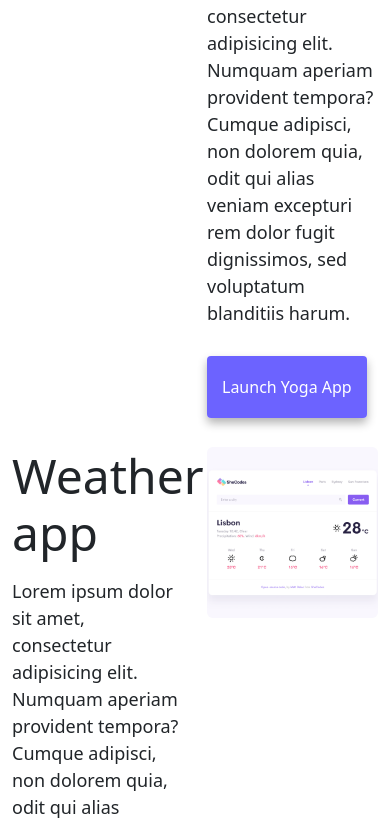
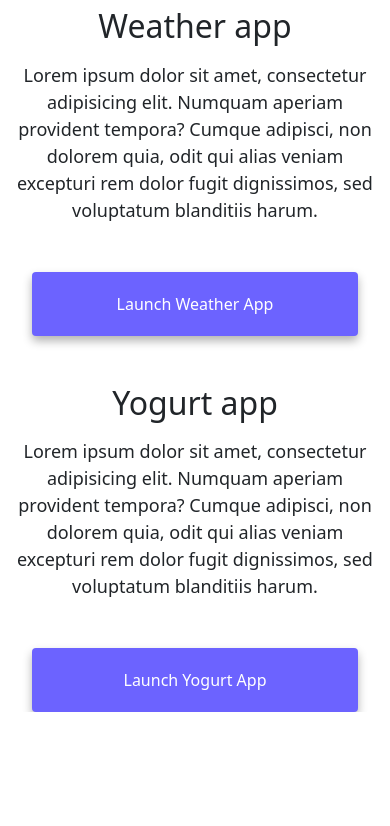
Before and after one commit to ajovicic019/portfolio-project, a plain HTML site: page index.html in a window 390 px wide. Shown: the part 822-1648 px from the top of the page. After the commit the page ends 1534 px from the top, so only its background shows below. Drawn offline with nearby package versions, Linux system fonts and the light colour scheme.

Commit message:
Made it mobile responsive

```diff
--- a/index.html
+++ b/index.html
@@ -81,14 +81,14 @@
     </div>
     <div class="container">
       <div class="row mt-5">
-        <div class="col-6">
+        <div class="col-6 none">
           <img
             src="images/yoga.png"
-            class="img-fluid rounded"
+            class="img-fluid rounded d-none d-sm-block"
             alt="Lady doing Yoga"
           />
         </div>
-        <div class="col-6">
+        <div class="col-6 center">
           <h2 class="mb-3">Yoga app</h2>
           <p>
             Lorem ipsum dolor sit amet, consectetur adipisicing elit. Numquam
@@ -97,14 +97,17 @@
             voluptatum blanditiis harum.
           </p>
           <div class="mt-5">
-            <a href="#" class="primary-link" title="Launch Yoga app"
+            <a
+              href="#"
+              class="primary-link button-center"
+              title="Launch Yoga app"
               >Launch Yoga App</a
             >
           </div>
         </div>
       </div>
       <div class="row mt-5">
-        <div class="col-6">
+        <div class="col-6 center">
           <h2 class="mb-3">Weather app</h2>
           <p>
             Lorem ipsum dolor sit amet, consectetur adipisicing elit. Numquam
@@ -113,28 +116,31 @@
             voluptatum blanditiis harum.
           </p>
           <div class="mt-5">
-            <a href="#" class="primary-link" title="Launch Weather app"
+            <a
+              href="#"
+              class="primary-link button-center"
+              title="Launch Weather app"
               >Launch Weather App</a
             >
           </div>
         </div>
-        <div class="col-6">
+        <div class="col-6 none">
           <img
             src="images/weather.png"
-            class="img-fluid rounded"
-            alt="weather forcast"
+            class="img-fluid rounded d-none d-sm-block"
+            alt="Weather forcast"
           />
         </div>
       </div>
       <div class="row mt-5">
-        <div class="col-6">
+        <div class="col-6 none">
           <img
             src="images/yogurt.png"
-            class="img-fluid rounded"
+            class="img-fluid rounded d-none d-sm-block"
             alt="Greek yogurt in a glass"
           />
         </div>
-        <div class="col-6">
+        <div class="col-6 center">
           <h2 class="mb-3">Yogurt app</h2>
           <p>
             Lorem ipsum dolor sit amet, consectetur adipisicing elit. Numquam
@@ -143,7 +149,10 @@
             voluptatum blanditiis harum.
           </p>
           <div class="mt-5">
-            <a href="#" class="primary-link" title="Launch Yogurt app"
+            <a
+              href="#"
+              class="primary-link button-center"
+              title="Launch Yogurt app"
               >Launch Yogurt App</a
             >
           </div>
--- a/style.css
+++ b/style.css
@@ -80,3 +80,27 @@ p {
 .email-link:hover {
   text-decoration: underline;
 }
+@media (max-width: 576px) {
+  h1 {
+    font-size: 42px;
+    line-height: 1.5;
+  }
+  h2 {
+    font-size: 32px;
+    text-align: center;
+  }
+  p {
+    text-align: center;
+  }
+  .none {
+    display: none;
+  }
+  .center {
+    width: 100%;
+  }
+  .button-center {
+    display: block;
+    margin: 0 20px;
+    text-align: center;
+  }
+}
```
Also changed, not shown: about.html (+2 -2 lines).
